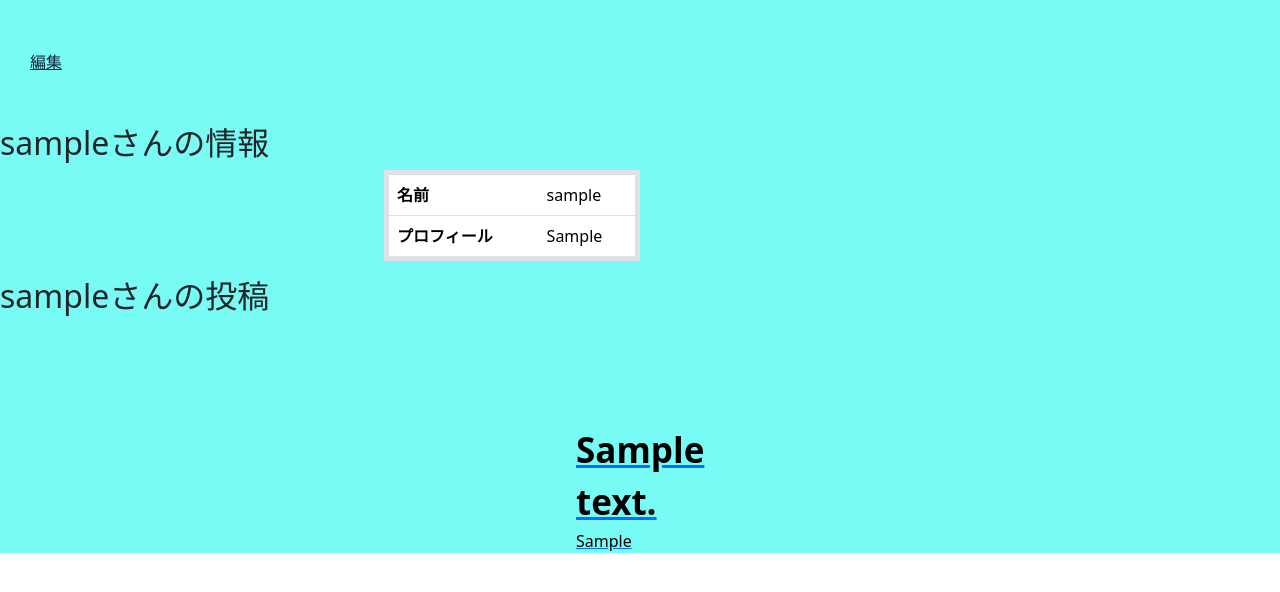
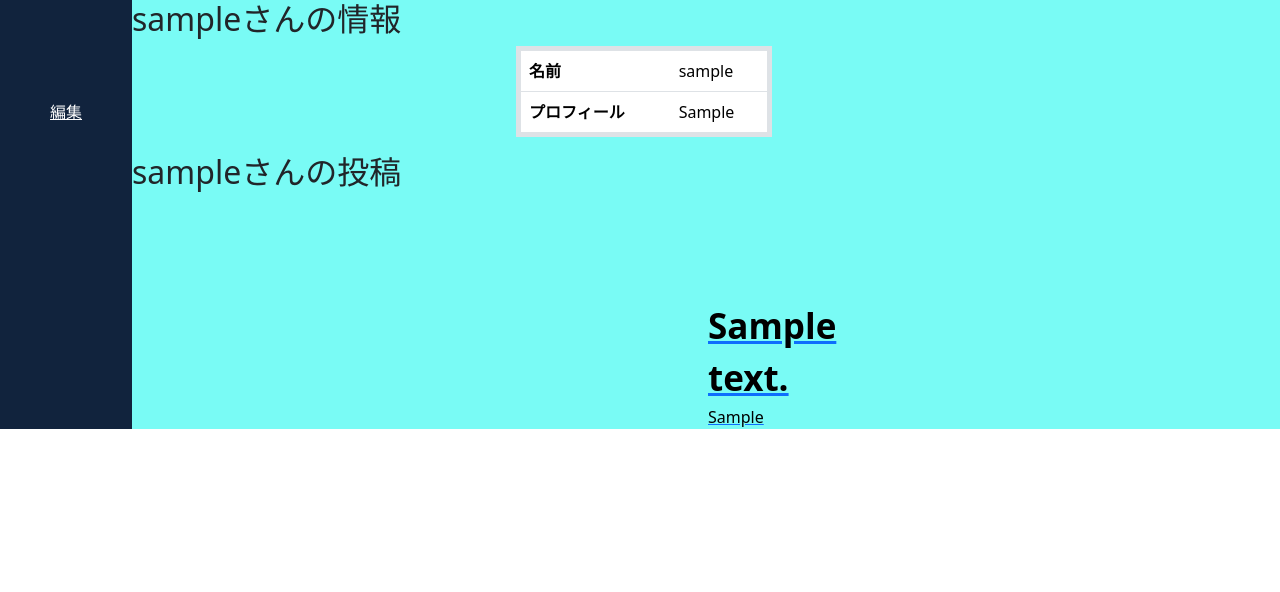
Before and after one commit to daikiyamada32454/Dream_CD, a Rails app: page /users/1 in a window 1280 px wide. Shown: the top 592 px of the page. Run offline with Rails 7, Linux system fonts and the light colour scheme; tables that the repository leaves empty hold one stand-in row (values such as "Sample post"); style sheets or scripts are compiled from the project's sources; some libraries are stand-ins or nearby versions.

Commit message:
ユーザー詳細の編集ボタン位置調整

```diff
--- a/app/assets/stylesheets/user/show.css
+++ b/app/assets/stylesheets/user/show.css
@@ -3,21 +3,19 @@
   display: flex;
 }
 
-.option{
-  display: flex;
+.op{
+  background-color: #11233d;
+  padding: 100px 50px 0px 25px;
 }
 
 .edit{
-  color: #11233d;
-  margin: 50px 0px 0px 30px;
+  color: #ffffff;
+  background-color: #11233d;
+  padding: 100px 0px 0px 25px;
 }
 
 .myinfos{
   display: flex;
-}
-
-.myinfo{
-  margin-top: 50px;
 }
 
 
--- a/app/views/users/show.html.erb
+++ b/app/views/users/show.html.erb
@@ -1,9 +1,9 @@
 <div class="main">
+  <div class="op">
+    <%= link_to '編集',  edit_user_path(@user.id), method: :get, class: "edit"%>
+  </div>
   <div class="inner">
     <div class="user__wrapper">
-    <div class="option">
-      <%= link_to '編集',  edit_user_path(@user.id), method: :get, class: "edit"%>
-    </div>
       <div class="myinfos">
         <div class="myinfo">
           <h2 class="page-heading">
```
